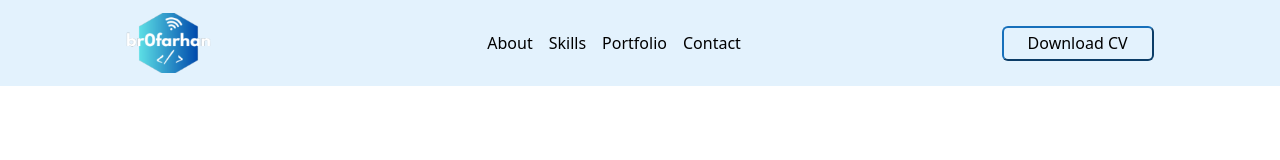
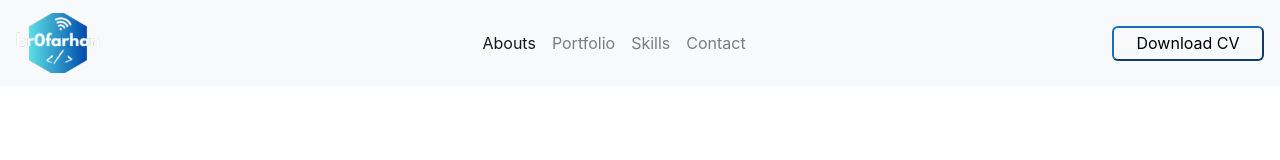
Before and after one commit to br0farhan/Company_Profile_Farhan, a plain HTML site: page index.html in a window 1280 px wide. Drawn offline with nearby package versions, Linux system fonts and the light colour scheme.

Commit message:
update navbar

```diff
--- a/frontend/styles/main.scss
+++ b/frontend/styles/main.scss
@@ -3,7 +3,7 @@
         max-height: 60px;
     }
 }
-.btn-primary {
+.btn-outline {
     background-color: transparent;
     border-color: #1770BB;
     width: 152px;
@@ -14,3 +14,8 @@
 .navbar-item{
     font-family: inherit;
 }
+
+.navbar-nav,
+.mr-auto {
+margin: auto !important;
+}
--- a/index.html
+++ b/index.html
@@ -7,38 +7,56 @@
     <title>Farhan Martiyansyah</title>
     <link rel="stylesheet" href="frontend/libraries/bootstrap/css/bootstrap.css">
     <link rel="stylesheet" href="frontend/styles/main.css">
+    <link rel="stylesheet" href="https://cdn.jsdelivr.net/npm/bootstrap@4.0.0/dist/css/bootstrap.min.css"
+        integrity="sha384-Gn5384xqQ1aoWXA+058RXPxPg6fy4IWvTNh0E263XmFcJlSAwiGgFAW/dAiS6JXm" crossorigin="anonymous">
 </head>
 
 <body>
-    <nav class="navbar navbar-expand-lg navbar-light" style="background-color: #e3f2fd;">
-
-        <button class="navbar-toggler" type="button" data-toggle="collapse" data-target="#navbarNavAltMarkup">
+    <nav class="navbar navbar-expand-lg navbar-light bg-light">
+        <div class="navbar-brand ">
+            <img src="frontend/images/logo.png" alt="">
+        </div>
+        <button class="navbar-toggler" type="button" data-toggle="collapse" data-target="#navbarNavDropdown">
             <span class="navbar-toggler-icon"></span>
         </button>
-        <div class="collapse navbar-collapse d-flex justify-content-around" id="navbarNavAltMarkup">
-            <a class="navbar-brand" href="#">
-                <img src="frontend/images/logo.png" alt="">
-            </a>
+        <div class="collapse navbar-collapse mr-auto" id="navbarNavDropdown">
             <ul class="navbar-nav">
-                <li>
-                    <a class="nav-item nav-link active" href="#">About</a>
+                <li class="nav-item active">
+                    <a class="nav-link" href="#">Abouts</a>
                 </li>
-                <li>
-                    <a class="nav-item nav-link active" href="#">Skills</a>
+                <li class="nav-item">
+                    <a class="nav-link" href="#">Portfolio</a>
                 </li>
-                <li>
-                    <a class="nav-item nav-link active" href="#">Portfolio</a>
+                <li class="nav-item">
+                    <a class="nav-link" href="#">Skills</a>
                 </li>
-                <li>
-                    <a class="nav-item nav-link active" href="#">Contact</a>
+                <li class="nav-item">
+                    <a class="nav-link" href="#">Contact</a>
                 </li>
+
             </ul>
-            <button class="btn-primary" type="submit">Download CV</button>
+            <!-- Mobile Button  -->
+            <form action="" class="form-inline d-sm-block d-md-none">
+                <button type="button" class="btn-outline">Download CV</button>
+            </form>
+            <!-- Desktop Button  -->
+            <form action="" class="form-inline d-none d-md-block">
+                <button type="button" class="btn-outline">Download CV</button>
+            </form>
+
         </div>
     </nav>
-
-    <script src="frontend/libraries/jquery/jquery-3.7.0.min.js"></script>
-    <script src="frontend/libraries/bootstrap/js/bootstrap.js"></script>
+    <!-- <script src="frontend/libraries/jquery/jquery-3.7.0.min.js"></script>
+    <script src="frontend/libraries/bootstrap/js/bootstrap.js"></script> -->
+    <script src="https://code.jquery.com/jquery-3.2.1.slim.min.js"
+        integrity="sha384-KJ3o2DKtIkvYIK3UENzmM7KCkRr/rE9/Qpg6aAZGJwFDMVNA/GpGFF93hXpG5KkN"
+        crossorigin="anonymous"></script>
+    <script src="https://cdn.jsdelivr.net/npm/popper.js@1.12.9/dist/umd/popper.min.js"
+        integrity="sha384-ApNbgh9B+Y1QKtv3Rn7W3mgPxhU9K/ScQsAP7hUibX39j7fakFPskvXusvfa0b4Q"
+        crossorigin="anonymous"></script>
+    <script src="https://cdn.jsdelivr.net/npm/bootstrap@4.0.0/dist/js/bootstrap.min.js"
+        integrity="sha384-JZR6Spejh4U02d8jOt6vLEHfe/JQGiRRSQQxSfFWpi1MquVdAyjUar5+76PVCmYl"
+        crossorigin="anonymous"></script>
 </body>
 
 </html>
```
Also changed, not shown: frontend/styles/main.css, 1 other file.
